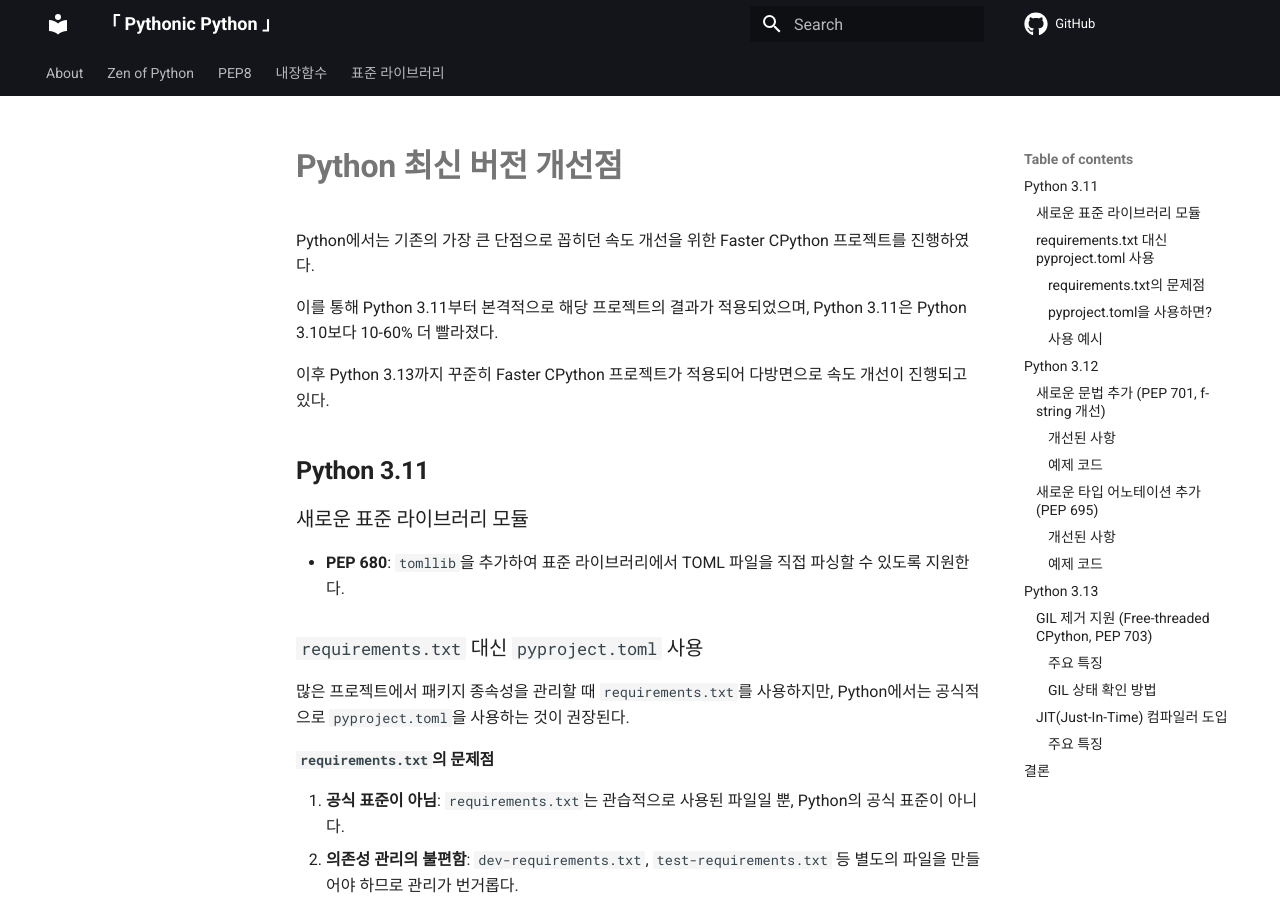
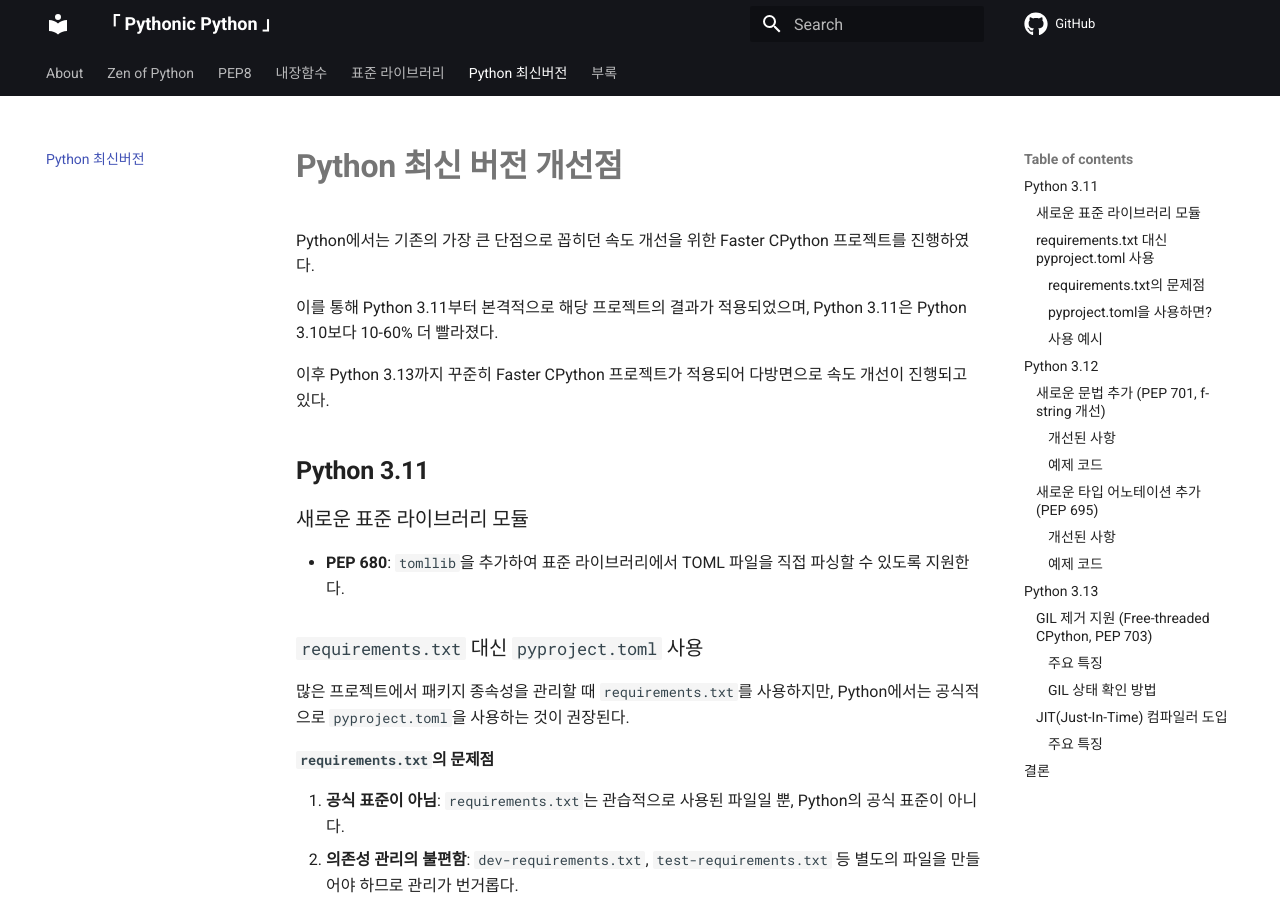
Before and after one commit to cpprhtn/pythonic-python, an MkDocs documentation site: the page built from docs/Whats new in Python.md, in a window 1280 px wide and 900 px high. Built offline with MkDocs 1.6.1 and Material for MkDocs 9.7.7, drawn with Linux system fonts in a browser that asks for light colours; comment, search, counter and statistics services are not loaded.

Commit message:
Update mkdocs.yml

```diff
--- a/mkdocs.yml
+++ b/mkdocs.yml
@@ -22,6 +22,8 @@
   - PEP8: PEP8.md
   - 내장함수: Built-in Functions.md
   - 표준 라이브러리: Standard Library.md
+  - Python 최신버전: Whats new in Python.md
+  - 부록: Appendix.md
 
 extra:
   social:
```
